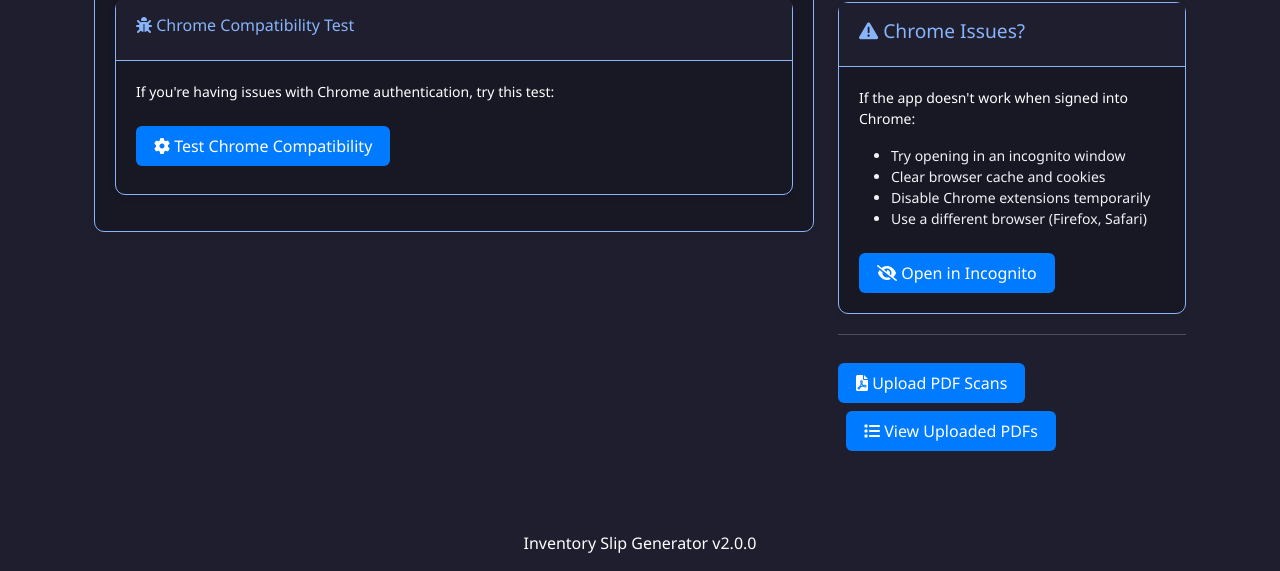
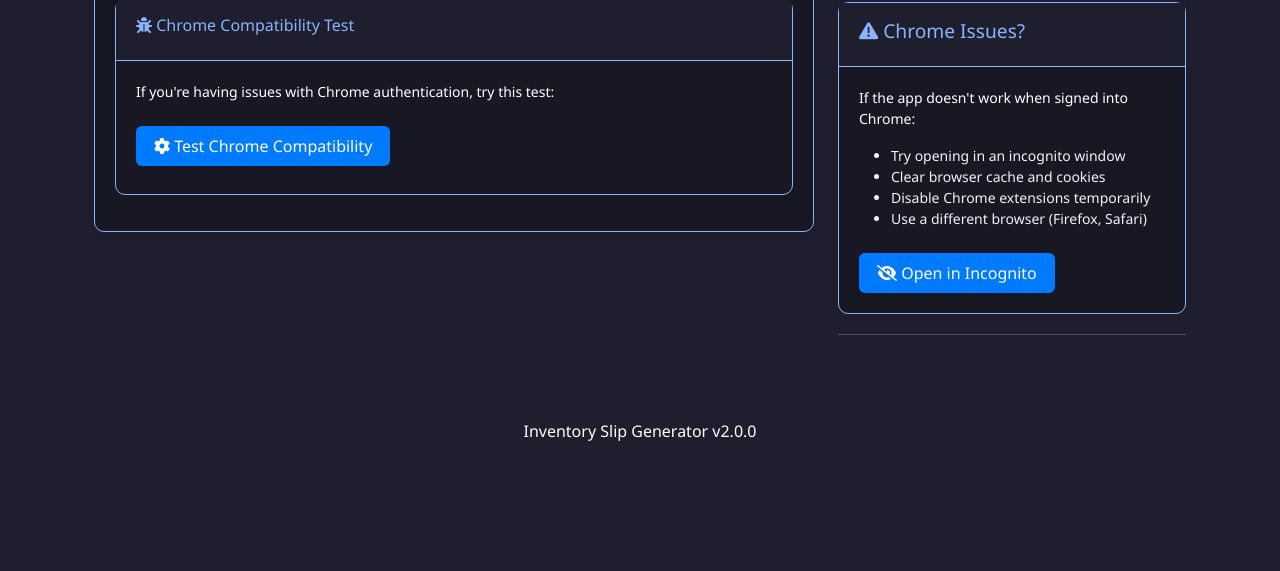
Before and after one commit to leruseadam/JSONInventorySlipsWeb-copy, a Flask app: page / in a window 1280 px wide. Shown: the part 1012-1583 px from the top of the page. After the commit the page ends 1453 px from the top, so only its background shows below. Run offline with Flask 3, Linux system fonts and the light colour scheme.

Commit message:
Remove broken PDF upload links and fix JS syntax in homepage

```diff
--- a/templates/index.html
+++ b/templates/index.html
@@ -147,14 +147,6 @@
         </div>
       </div>
       <hr>
-      <div class="mb-3">
-        <a href="{{ url_for('upload_pdfs') }}" class="btn btn-secondary">
-          <i class="fas fa-file-pdf"></i> Upload PDF Scans
-        </a>
-        <a href="{{ url_for('list_pdfs') }}" class="btn btn-outline-secondary ms-2">
-          <i class="fas fa-list"></i> View Uploaded PDFs
-        </a>
-      </div>
     </div>
   </div>
 </div>
@@ -198,7 +190,7 @@ function processJsonData() {
       return response.json();
     }
   })
-    .then data => {
+  .then(data => {
     if (data && !data.success) {
       alert('Error: ' + data.message);
     }
@@ -211,7 +203,7 @@ function processJsonData() {
 document.getElementById('open_downloads_btn').addEventListener('click', function() {
   fetch('{{ url_for("open_downloads") }}')
     .then(response => response.json())
-      .then data => {
+    .then(data => {
       if (!data.success) {
         alert('Failed to open downloads folder: ' + data.message);
       }
```
Lines whose indentation alone changed are shown as unchanged.
